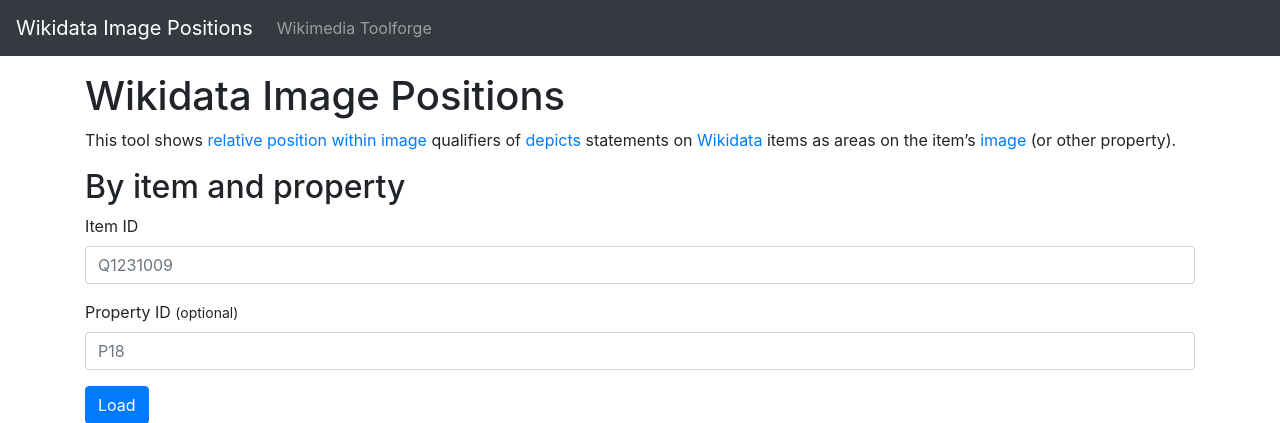
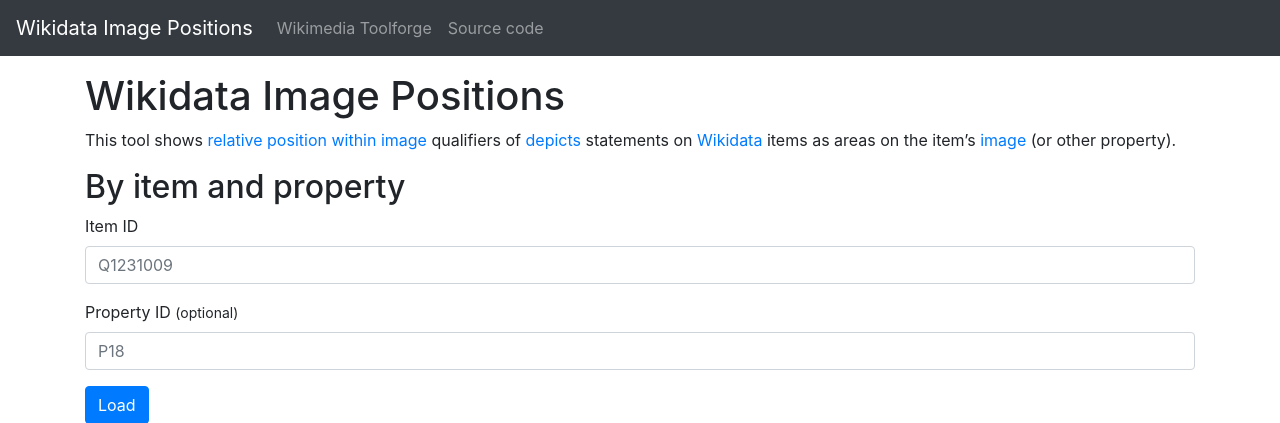
Before and after one commit to lucaswerkmeister/tool-wd-image-positions, a Flask app: page / in a window 1280 px wide. Shown: the top 423 px of the page. Run offline with Flask 2, Linux system fonts and the light colour scheme; some libraries are stand-ins or nearby versions.

Commit message:
Add link to source code repository

```diff
--- a/templates/base.html
+++ b/templates/base.html
@@ -14,7 +14,7 @@
       <ul class="navbar-nav mr-auto">
         <!-- <li><a href="https://www.wikidata.org/wiki/User:Lucas_Werkmeister/Wikidata_Image_Positions" class="nav-link">Documentation</a></li> -->
         <li><a href="//tools.wmflabs.org/" class="nav-link">Wikimedia Toolforge</a></li>
-        <!-- <li><a href="https://phabricator.wikimedia.org/source/tool-wd-image-positions/" class="nav-link">Source code</a></li> -->
+        <li><a href="https://phabricator.wikimedia.org/source/tool-wd-image-positions/" class="nav-link">Source code</a></li>
       </ul>
     </nav>
     <main {% block main_tag_attributes %}class="container-fluid mt-3"{% endblock main_tag_attributes %}>
```
